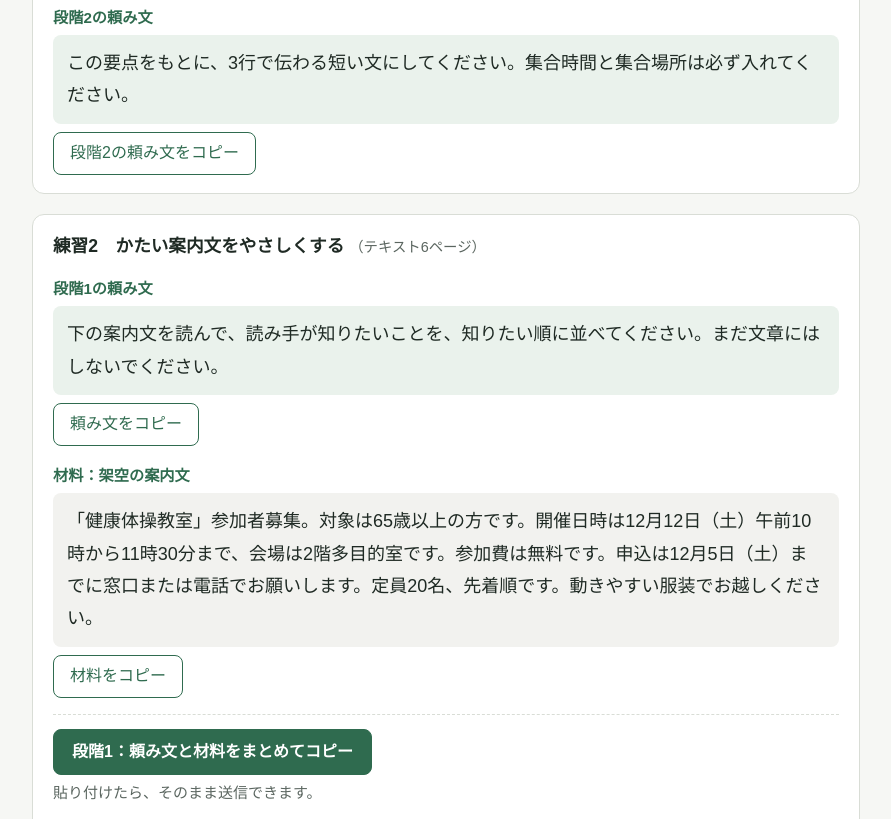
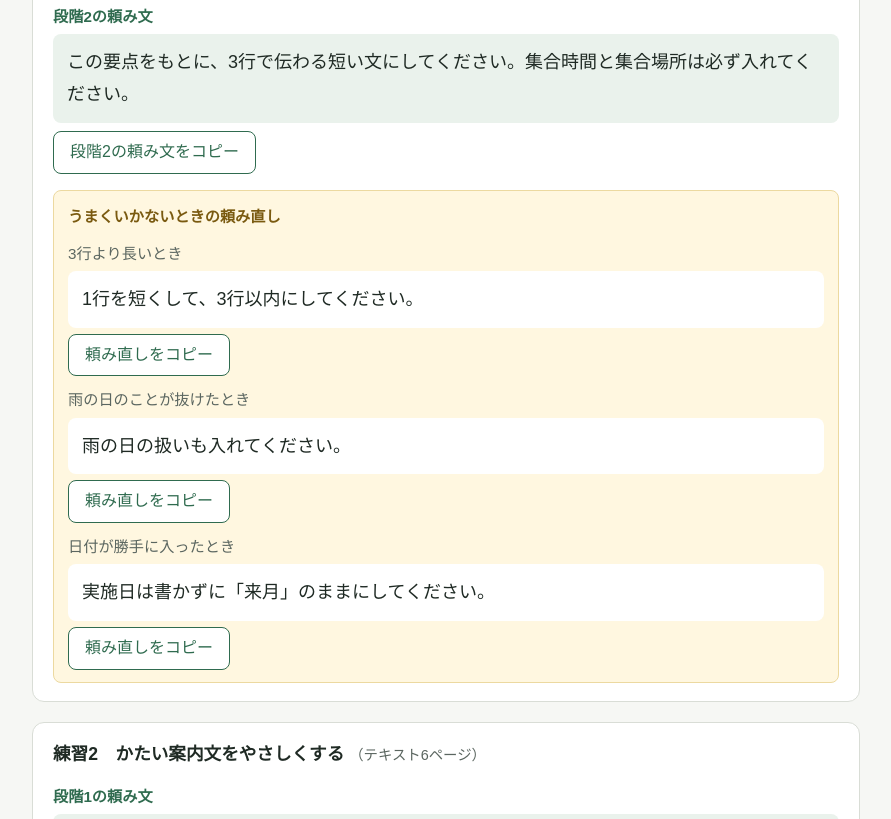
Before and after one commit to Junei045/ai-koza, a plain HTML site: page index.html in a window 1280 px wide. Shown: the part 1191-2010 px from the top of the page, without its empty margins (194-1085 px from the left). Drawn offline with Linux system fonts and the light colour scheme.

Commit message:
Add retry section for handling requests

```diff
--- a/index.html
+++ b/index.html
@@ -108,7 +108,18 @@
     padding-top: 14px;
     border-top: 1px dashed var(--line);
   }
+  small { font-size: 0.9rem; }
   .bundle small { color: var(--muted); display: block; margin-top: 4px; }
+  .retry {
+    margin-top: 16px;
+    padding: 12px 14px;
+    background: var(--note);
+    border: 1px solid #ecd9a0;
+    border-radius: 8px;
+  }
+  .retry .label { color: #7a5a10; }
+  .retry .when { margin-top: 10px; font-size: 0.95rem; color: var(--muted); }
+  .retry .text { background: #fff; margin-bottom: 6px; }
   footer { margin-top: 40px; color: var(--muted); font-size: 0.9rem; }
   @media print {
     nav, button.copy, .bundle { display: none; }
@@ -175,6 +186,19 @@
     <div class="text" id="t1-1b">この要点をもとに、3行で伝わる短い文にしてください。集合時間と集合場所は必ず入れてください。</div>
     <div class="row"><button class="copy" data-copy="t1-1b">段階2の頼み文をコピー</button></div>
   </div>
+
+  <div class="retry">
+    <div class="label">うまくいかないときの頼み直し</div>
+    <div class="when">3行より長いとき</div>
+    <div class="text" id="t1-1r1">1行を短くして、3行以内にしてください。</div>
+    <div class="row"><button class="copy" data-copy="t1-1r1">頼み直しをコピー</button></div>
+    <div class="when">雨の日のことが抜けたとき</div>
+    <div class="text" id="t1-1r2">雨の日の扱いも入れてください。</div>
+    <div class="row"><button class="copy" data-copy="t1-1r2">頼み直しをコピー</button></div>
+    <div class="when">日付が勝手に入ったとき</div>
+    <div class="text" id="t1-1r3">実施日は書かずに「来月」のままにしてください。</div>
+    <div class="row"><button class="copy" data-copy="t1-1r3">頼み直しをコピー</button></div>
+  </div>
 </section>
 
 <section class="ex" id="r1-2">
@@ -201,6 +225,16 @@
     <div class="label">段階2の頼み文</div>
     <div class="text" id="t1-2b">高齢の方にも分かりやすい言葉に言い換えてください。日時・場所・申込の締め切りは変えないでください。</div>
     <div class="row"><button class="copy" data-copy="t1-2b">段階2の頼み文をコピー</button></div>
+  </div>
+
+  <div class="retry">
+    <div class="label">うまくいかないときの頼み直し</div>
+    <div class="when">申込の方法が分かりにくいとき</div>
+    <div class="text" id="t1-2r1">申込の方法と締め切りを、いちばん最初に書いてください。</div>
+    <div class="row"><button class="copy" data-copy="t1-2r1">頼み直しをコピー</button></div>
+    <div class="when">文が長くて読みにくいとき</div>
+    <div class="text" id="t1-2r2">1つの文を短くして、箇条書きを使ってください。</div>
+    <div class="row"><button class="copy" data-copy="t1-2r2">頼み直しをコピー</button></div>
   </div>
 </section>
 
```
